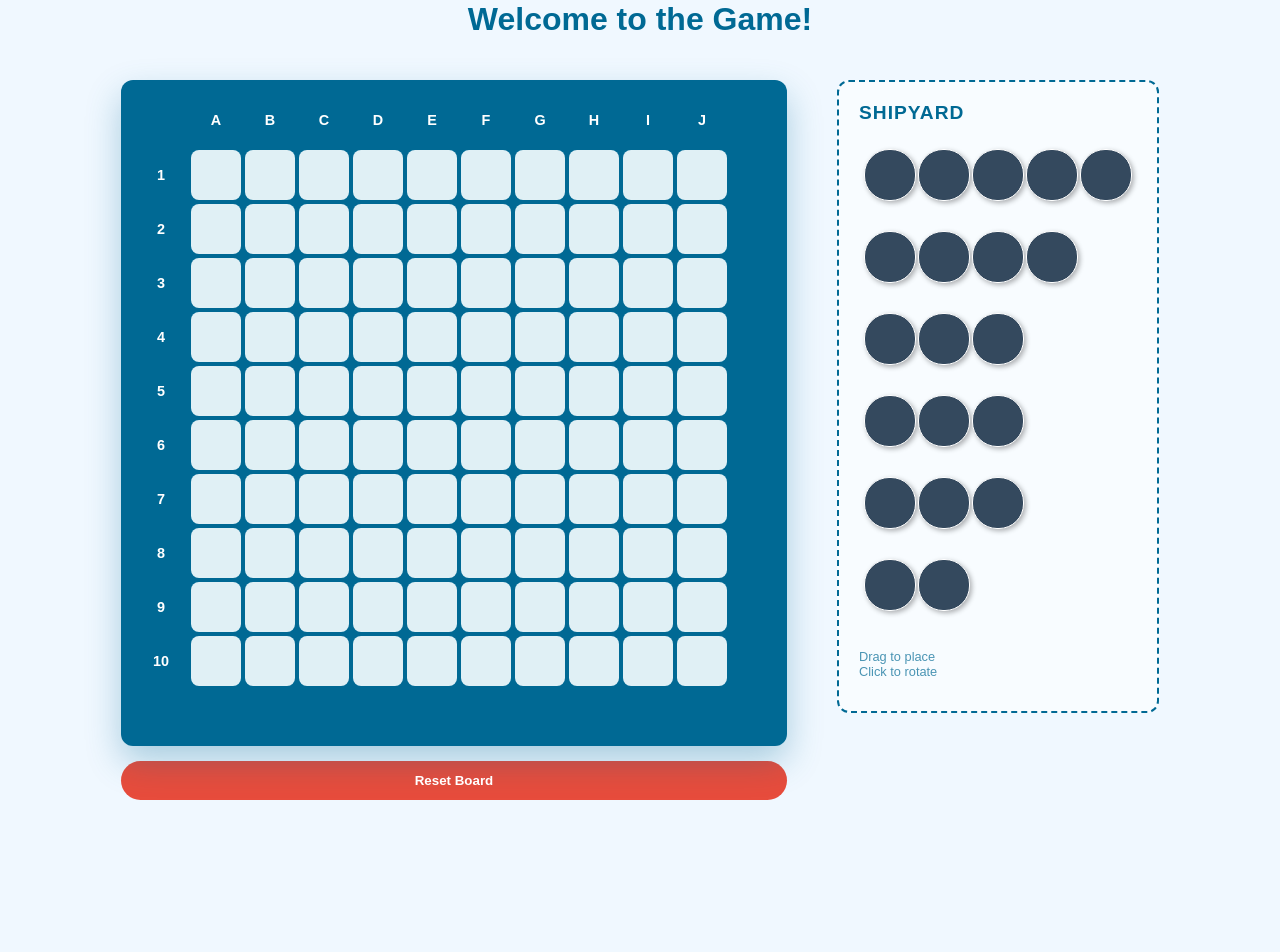
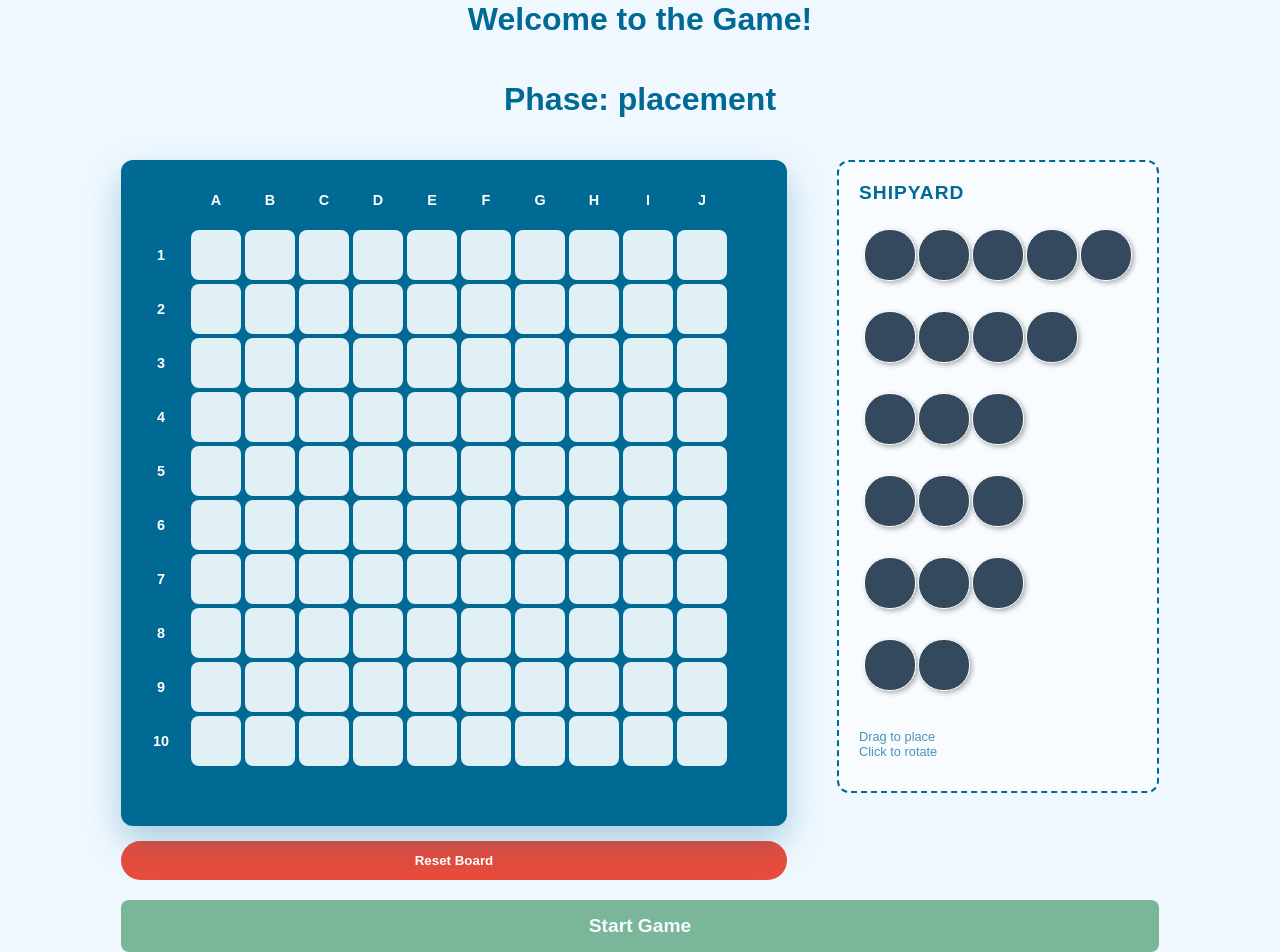
Before and after one commit to DmytroTarasenk0/battleships, a React (Vite) app: page / in a window 1280 px wide. Shown: the part 20-972 px from the top of the page. Before the commit the page ends 820 px from the top, so only its background shows below. Built offline with nearby package versions, Linux system fonts and the light colour scheme.

Commit message:
30.12.2025 game state

```diff
--- a/src/App.jsx
+++ b/src/App.jsx
@@ -4,16 +4,60 @@ import Shipyard from "./components/Shipyard";
 
 function App() {
   const [placedShips, setPlacedShips] = useState([]);
+  const [gameState, setGameState] = useState("placement"); // "placement" or "play"
+  const [clickedCells, setClickedCells] = useState([]);
+
+  const resetGame = () => {
+    setPlacedShips([]);
+    setClickedCells([]);
+    setGameState("placement");
+  };
+
+  // click only "in-game" and no double-click
+  const handleCellClick = (cellIndex) => {
+    if (gameState !== "play") return;
+    if (!clickedCells.includes(cellIndex))
+      return setClickedCells((prev) => [...prev, cellIndex]);
+  };
+
+  const startHandler = () => {
+    if (placedShips.length == 6) {
+      setGameState("play");
+    }
+  };
 
   return (
     <div className="app-container">
       <h1>Welcome to the Game!</h1>
+      <h1>Phase: {gameState}</h1>
 
-      {/* This DIV is the magic fix for side-by-side layout */}
       <div className="game-area">
-        <Board placedShips={placedShips} setPlacedShips={setPlacedShips} />
-        <Shipyard placedShips={placedShips} />
+        <Board
+          placedShips={placedShips}
+          setPlacedShips={setPlacedShips}
+          gameState={gameState}
+          clickedCells={clickedCells}
+          onCellClick={handleCellClick}
+          onResetGame={resetGame}
+        />
+        {gameState === "placement" ? (
+          <Shipyard placedShips={placedShips} />
+        ) : null}
+        {/* TODO change to enemy-board */}
       </div>
+
+      {gameState === "placement" && (
+        <button
+          className="start-btn"
+          onClick={startHandler}
+          style={{
+            opacity: placedShips.length === 6 ? 1 : 0.5,
+            pointerEvents: placedShips.length === 6 ? "auto" : "none",
+          }} // disable if not all ships placed
+        >
+          Start Game
+        </button>
+      )}
     </div>
   );
 }
--- a/src/components/Board.jsx
+++ b/src/components/Board.jsx
@@ -1,9 +1,15 @@
 import { useState } from "react";
 
-function Board({ placedShips, setPlacedShips }) {
+function Board({
+  placedShips,
+  setPlacedShips,
+  gameState,
+  clickedCells,
+  onCellClick,
+  onResetGame,
+}) {
   // cells and their states
   const cells = Array.from({ length: 100 }, (_, i) => i);
-  const [clickedCells, setClickedCells] = useState([]);
 
   // column and row labels
   const colLabels = ["A", "B", "C", "D", "E", "F", "G", "H", "I", "J"];
@@ -26,26 +32,13 @@ function Board({ placedShips, setPlacedShips }) {
     return coords;
   };
 
-  // change style on click
-  const handleClick = (id) => {
-    const x = id % 10;
-    const y = Math.floor(id / 10);
-    console.log(`Cell clicked: (${x}, ${y})`);
-
-    if (!clickedCells.includes(id)) {
-      setClickedCells([...clickedCells, id]);
-    }
-
-    // Unclick
-    // setClickedCells(clickedCells.filter((cellId) => cellId !== id));
-  };
-
   // drop handlers
   const handleDragOver = (e) => {
     e.preventDefault();
   };
 
   const handleDrop = (e, index) => {
+    if (gameState !== "placement") return;
     e.preventDefault();
     const shipData = e.dataTransfer.getData("shipData");
 
@@ -98,9 +91,8 @@ function Board({ placedShips, setPlacedShips }) {
   };
 
   // reset button (clear board)
-  const handleReset = () => {
+  const handleResetBoard = () => {
     setPlacedShips([]);
-    setClickedCells([]);
   };
 
   return (
@@ -135,7 +127,7 @@ function Board({ placedShips, setPlacedShips }) {
 
             if (isOccupied && isClicked) {
               statusClass = "ship-present ship-hitted";
-            } else if (isOccupied) {
+            } else if (isOccupied && gameState === "placement") {
               statusClass = "ship-present";
             } else if (isClicked) {
               statusClass = "cell-clicked";
@@ -144,7 +136,7 @@ function Board({ placedShips, setPlacedShips }) {
               <div
                 key={i}
                 className={`cell ${statusClass}`}
-                onClick={() => handleClick(i)}
+                onClick={() => onCellClick(i)}
                 onDragOver={handleDragOver}
                 onDrop={(e) => handleDrop(e, i)}
               />
@@ -152,9 +144,15 @@ function Board({ placedShips, setPlacedShips }) {
           })}
         </div>
       </div>
-      <button className="reset-btn" onClick={handleReset}>
-        Reset Board
-      </button>
+      {gameState === "placement" ? (
+        <button className="reset-btn" onClick={handleResetBoard}>
+          Reset Board
+        </button>
+      ) : (
+        <button className="reset-btn" onClick={onResetGame}>
+          Reset Game
+        </button>
+      )}
     </div>
   );
 }
--- a/src/index.css
+++ b/src/index.css
@@ -178,3 +178,21 @@ body {
 .reset-btn:hover {
   background-color: #a7372b;
 }
+
+/* Start Button */
+.start-btn {
+  margin-top: 20px;
+  padding: 15px 40px;
+  background-color: #067735;
+  color: white;
+  border: none;
+  border-radius: 8px;
+  font-size: 1.2rem;
+  font-weight: bold;
+  cursor: pointer;
+  width: 100%;
+}
+
+.start-btn:hover {
+  background-color: #2ecc71;
+}
```
Also changed, not shown: PatchNotes.txt.
